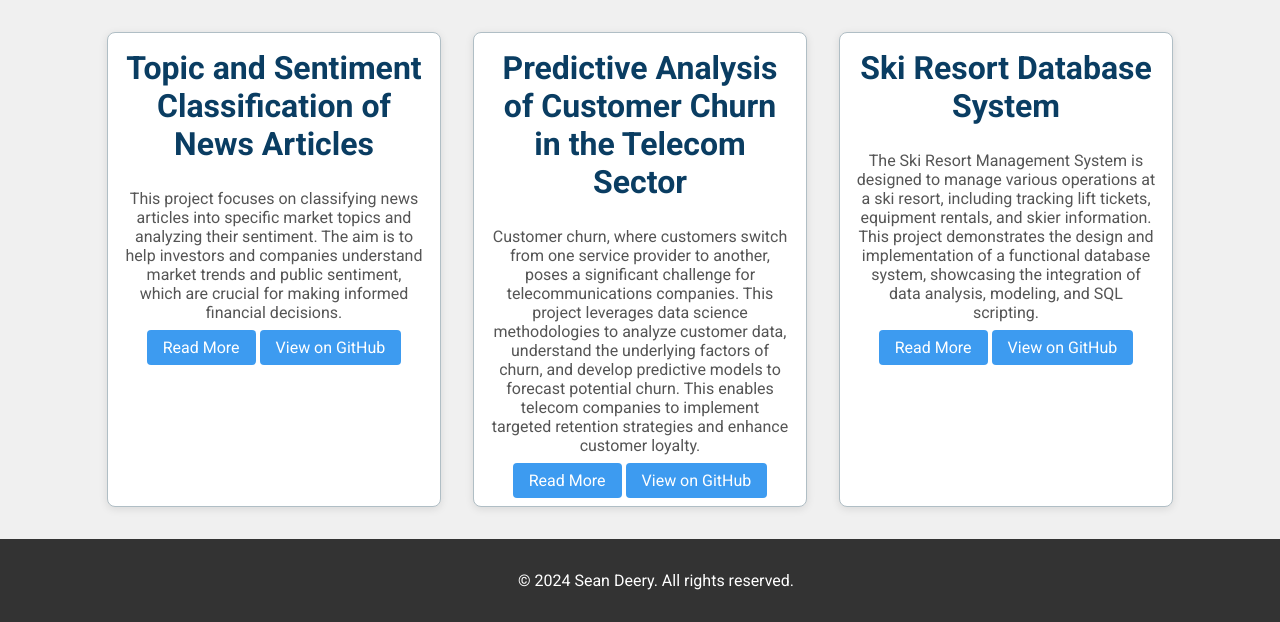
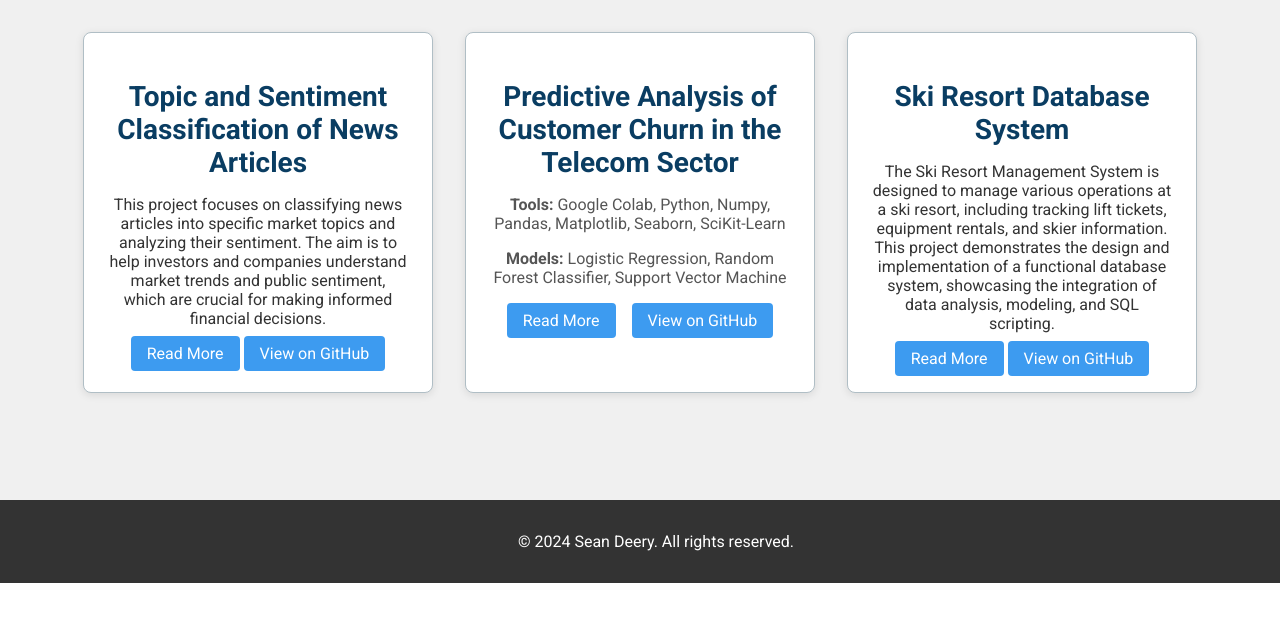
Before and after one commit to sdeery14/portfolio-website, a Flask app: page /projects in a window 1280 px wide. Shown: the part 217-839 px from the top of the page. After the commit the page ends 800 px from the top, so only its background shows below. Run offline with Flask 3, Linux system fonts and the light colour scheme.

Commit message:
update project styling and add telecom-customer-churn tools section

```diff
--- a/app/static/style.css
+++ b/app/static/style.css
@@ -75,7 +75,7 @@ button:hover, .project-link:hover {
     background-color: #0056b3;
 }
 
-/* Project Styles */
+/* Project List Container */
 .project-list {
     display: flex;
     flex-wrap: wrap;
@@ -83,28 +83,56 @@ button:hover, .project-link:hover {
     justify-content: center;
 }
 
+/* Project Card Styles */
 .project {
     background-color: #FFFFFF; /* White */
     border: 1px solid #B0BEC5; /* Cool Gray */
-    border-radius: 8px;
-    padding: 1rem;
-    width: 300px;
-    text-align: center;
-    box-shadow: 0 2px 8px rgba(0, 0, 0, 0.1);
-    transition: transform 0.3s;
+    border-radius: 8px; /* Rounded corners */
+    padding: 1.5rem; /* Increased padding for better spacing */
+    width: 300px; /* Fixed width */
+    text-align: center; /* Center text */
+    box-shadow: 0 2px 8px rgba(0, 0, 0, 0.1); /* Subtle shadow */
+    transition: transform 0.3s; /* Smooth transition for hover effect */
+    margin-bottom: 2rem; /* Margin at the bottom */
 }
 
 .project:hover {
-    transform: translateY(-10px);
+    transform: translateY(-5px); /* Slight lift on hover */
 }
 
 .project h2 {
-    margin-top: 0;
+    font-size: 1.75rem; /* Larger font size for the title */
+    color: #0A3D62; /* Navy Blue */
+    margin-bottom: 1rem; /* Space below the title */
 }
 
-.project-description {
+.project-tools,
+.project-models {
+    font-size: 1rem; /* Standard font size for text */
     color: #555555; /* Dark Gray */
+    margin-bottom: 1rem; /* Space below paragraphs */
 }
+
+.project-buttons {
+    display: flex; /* Flexbox for buttons */
+    justify-content: center; /* Center buttons horizontally */
+    gap: 1rem; /* Space between buttons */
+}
+
+.project-buttons a {
+    background-color: #3D9BF0; /* Sky Blue */
+    color: #FFFFFF; /* White text */
+    padding: 0.5rem 1rem; /* Padding inside buttons */
+    border-radius: 4px; /* Rounded corners */
+    text-decoration: none; /* No underline */
+    font-size: 1rem; /* Standard font size */
+    transition: background-color 0.3s; /* Smooth transition for hover effect */
+}
+
+.project-buttons a:hover {
+    background-color: #0056b3; /* Darker blue on hover */
+}
+
 
 /* About Me Section Styles */
 .about-me {
--- a/app/templates/projects.html
+++ b/app/templates/projects.html
@@ -17,11 +17,12 @@
 
     <article class="project">
         <h2>Predictive Analysis of Customer Churn in the Telecom Sector</h2>
-        <p class="project-description">
-            Customer churn, where customers switch from one service provider to another, poses a significant challenge for telecommunications companies. This project leverages data science methodologies to analyze customer data, understand the underlying factors of churn, and develop predictive models to forecast potential churn. This enables telecom companies to implement targeted retention strategies and enhance customer loyalty.
-        </p>
-        <a class="project-link" href="{{ url_for('main.telecom_customer_churn') }}">Read More</a>
-        <a class="project-link" href="https://github.com/sdeery14/telecom-customer-churn.git" target="_blank">View on GitHub</a>
+        <p class="project-tools"><strong>Tools:</strong> Google Colab, Python, Numpy, Pandas, Matplotlib, Seaborn, SciKit-Learn</p>
+        <p class="project-models"><strong>Models:</strong> Logistic Regression, Random Forest Classifier, Support Vector Machine</p>
+        <div class="project-buttons">
+            <a class="project-link" href="{{ url_for('main.telecom_customer_churn') }}">Read More</a>
+            <a class="project-link" href="https://github.com/sdeery14/telecom-customer-churn.git" target="_blank">View on GitHub</a>
+        </div>
     </article>
 
     <article class="project">
```
Also changed, not shown: app/templates/project-details/telecom-customer-churn.html (+11 -0 lines).
